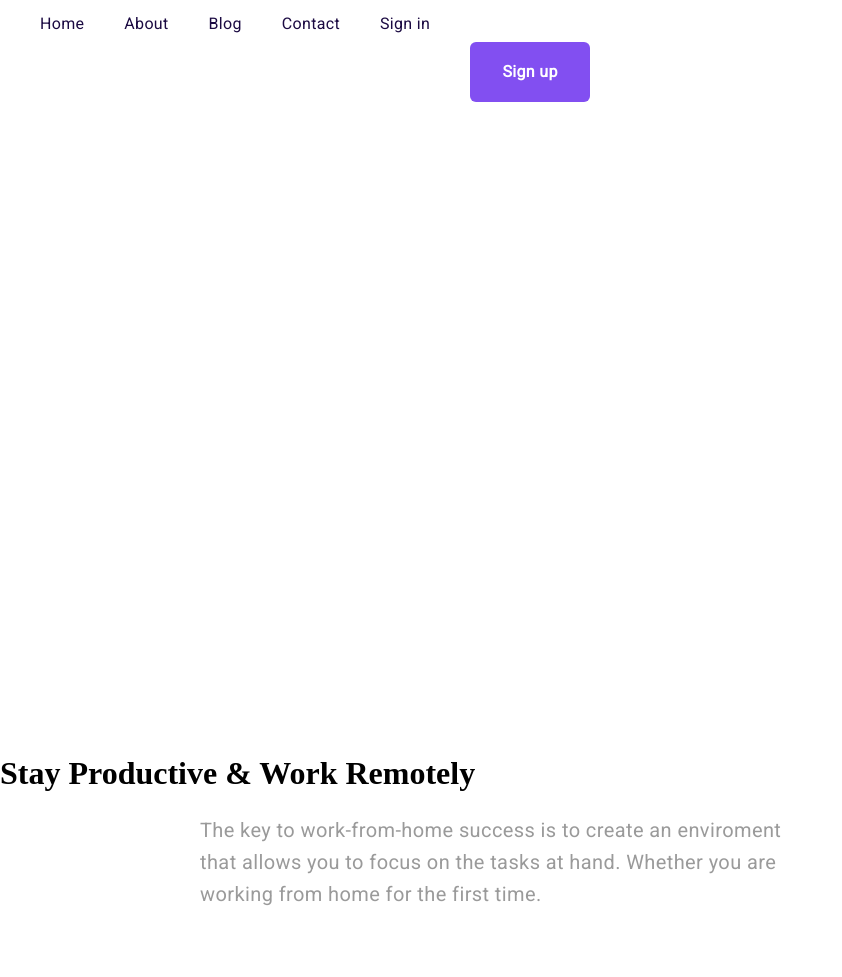
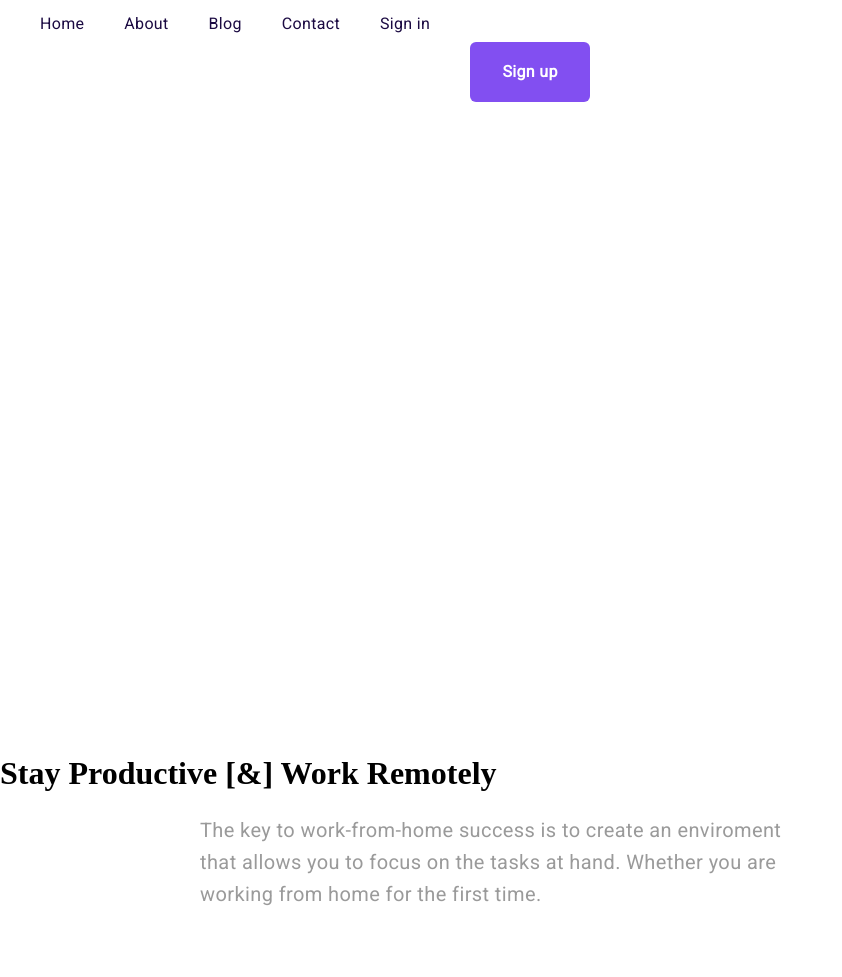
Before and after one commit to MariaKim1/FigmaMedi2, a plain HTML site: page index.html in a window 1280 px wide. Shown: the part 103-1080 px from the top of the page, without its empty margins (0-842 px from the left). Drawn offline with nearby package versions, Linux system fonts and the light colour scheme; a web font is replaced by a local one.

Commit message:
corrected a minor "problem" - [&]

```diff
--- a/index.html
+++ b/index.html
@@ -27,7 +27,7 @@
     </header>
     <main>
         <section>
-            <h1 class="main-titel">Stay Productive & Work Remotely</h1>
+            <h1 class="main-titel">Stay Productive [&] Work Remotely</h1>
             <p class="main-text">The key to work-from-home success is to create an
                 enviroment that allows you to focus on the tasks at hand. Whether you are working from home for the first time.</p>
             <button class="main-button">Learn more</button>
```
